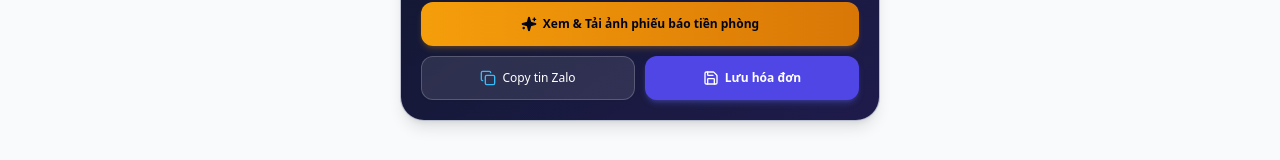
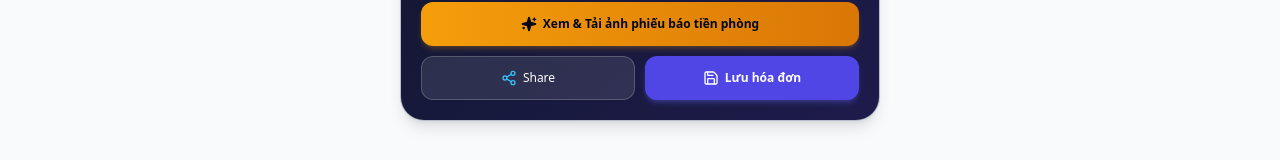
Before and after one commit to KhangLama/quan-ly-tro, a Next.js app: page /invoices/new in a window 1280 px wide. Shown: the part 1082-1242 px from the top of the page. Built offline with nearby package versions, Linux system fonts and the light colour scheme; no server answers.

Commit message:
feat(share): replace copy Zalo with generic Share button for all social platforms

```diff
--- a/src/components/invoices/InvoiceCalculator.tsx
+++ b/src/components/invoices/InvoiceCalculator.tsx
@@ -63,7 +63,7 @@ export function InvoiceCalculator({ initialRoomId }: InvoiceCalculatorProps) {
   // Saving state & feedback
   const [saving, setSaving] = useState(false);
   const [saveSuccess, setSaveSuccess] = useState(false);
-  const [copiedZalo, setCopiedZalo] = useState(false);
+  const [shared, setShared] = useState(false);
   const [errorMsg, setErrorMsg] = useState<string | null>(null);
   const [savedInvoice, setSavedInvoice] = useState<Invoice | null>(null);
   const [showReceiptModal, setShowReceiptModal] = useState(false);
@@ -180,8 +180,8 @@ export function InvoiceCalculator({ initialRoomId }: InvoiceCalculatorProps) {
     }
   };
 
-  // Handle Zalo Copy
-  const handleCopyZalo = async () => {
+  // Handle Share (Web Share API for all platforms, with clipboard fallback)
+  const handleShare = async () => {
     const selectedRoom = formData?.rooms.find((r) => r.id === roomId);
     const roomCode = selectedRoom ? selectedRoom.code : "Mới";
 
@@ -197,15 +197,24 @@ export function InvoiceCalculator({ initialRoomId }: InvoiceCalculatorProps) {
     });
 
     try {
-      if (typeof navigator !== "undefined" && navigator.clipboard) {
+      if (typeof navigator !== "undefined" && navigator.share) {
+        await navigator.share({
+          title: `Tiền phòng ${roomCode} - Tháng ${month}`,
+          text,
+        });
+      } else if (typeof navigator !== "undefined" && navigator.clipboard) {
         await navigator.clipboard.writeText(text);
+        setShared(true);
+        setTimeout(() => setShared(false), 3000);
       }
-      setCopiedZalo(true);
-      setTimeout(() => setCopiedZalo(false), 3000);
-    } catch {
-      // Fallback
-      setCopiedZalo(true);
-      setTimeout(() => setCopiedZalo(false), 3000);
+    } catch (err: any) {
+      if (err?.name !== "AbortError") {
+        if (typeof navigator !== "undefined" && navigator.clipboard) {
+          await navigator.clipboard.writeText(text);
+          setShared(true);
+          setTimeout(() => setShared(false), 3000);
+        }
+      }
     }
   };
 
@@ -528,22 +537,22 @@ export function InvoiceCalculator({ initialRoomId }: InvoiceCalculatorProps) {
           </Button>
 
           <div className="grid grid-cols-2 gap-2.5">
-            {/* Copy Zalo Button */}
+            {/* Share Button */}
             <Button
               type="button"
               variant="outline"
-              onClick={handleCopyZalo}
-              className="w-full bg-white/10 hover:bg-white/20 text-white border-white/20 gap-1.5 text-xs h-11"
+              onClick={handleShare}
+              className="w-full bg-white/10 hover:bg-white/20 text-white border-white/20 gap-1.5 text-xs h-11 whitespace-nowrap"
             >
-              {copiedZalo ? (
+              {shared ? (
                 <>
-                  <Check className="w-4 h-4 text-emerald-400" />
-                  <span className="text-emerald-300 font-bold">Đã copy Zalo!</span>
+                  <Check className="w-4 h-4 text-emerald-400 shrink-0" />
+                  <span className="text-emerald-300 font-bold">Đã sao chép!</span>
                 </>
               ) : (
                 <>
-                  <Copy className="w-4 h-4 text-sky-400" />
-                  <span>Copy tin Zalo</span>
+                  <Share2 className="w-4 h-4 text-sky-400 shrink-0" />
+                  <span>Share</span>
                 </>
               )}
             </Button>
--- a/src/components/invoices/ReceiptModal.tsx
+++ b/src/components/invoices/ReceiptModal.tsx
@@ -169,7 +169,7 @@ export function ReceiptModal({ isOpen, onClose, data }: ReceiptModalProps) {
       <div className="space-y-3.5">
         {/* Action Buttons */}
         <div className="space-y-2 bg-slate-50 p-2.5 rounded-2xl border border-slate-200/80">
-          {/* Primary Zalo Share Button */}
+          {/* Primary Share Button */}
           <Button
             type="button"
             onClick={handleShareZalo}
@@ -177,7 +177,7 @@ export function ReceiptModal({ isOpen, onClose, data }: ReceiptModalProps) {
             className="w-full bg-[#0068FF] hover:bg-[#0055d4] text-white font-extrabold text-xs gap-2 h-11 shadow-sm shadow-blue-500/20 whitespace-nowrap"
           >
             <Share2 className="w-4 h-4 shrink-0" />
-            <span>Chia sẻ qua Zalo (Gửi ảnh chọn người nhận)</span>
+            <span>Share</span>
           </Button>
 
           <div className="grid grid-cols-2 gap-2">
```
